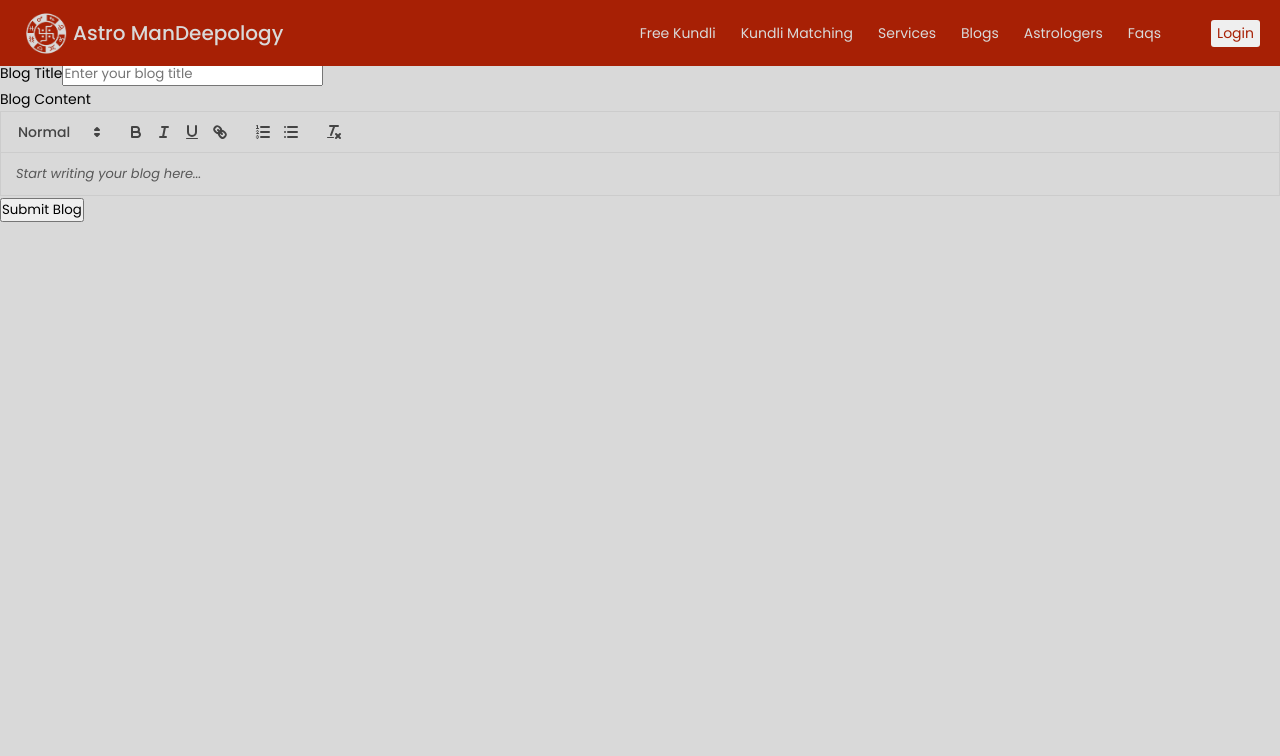
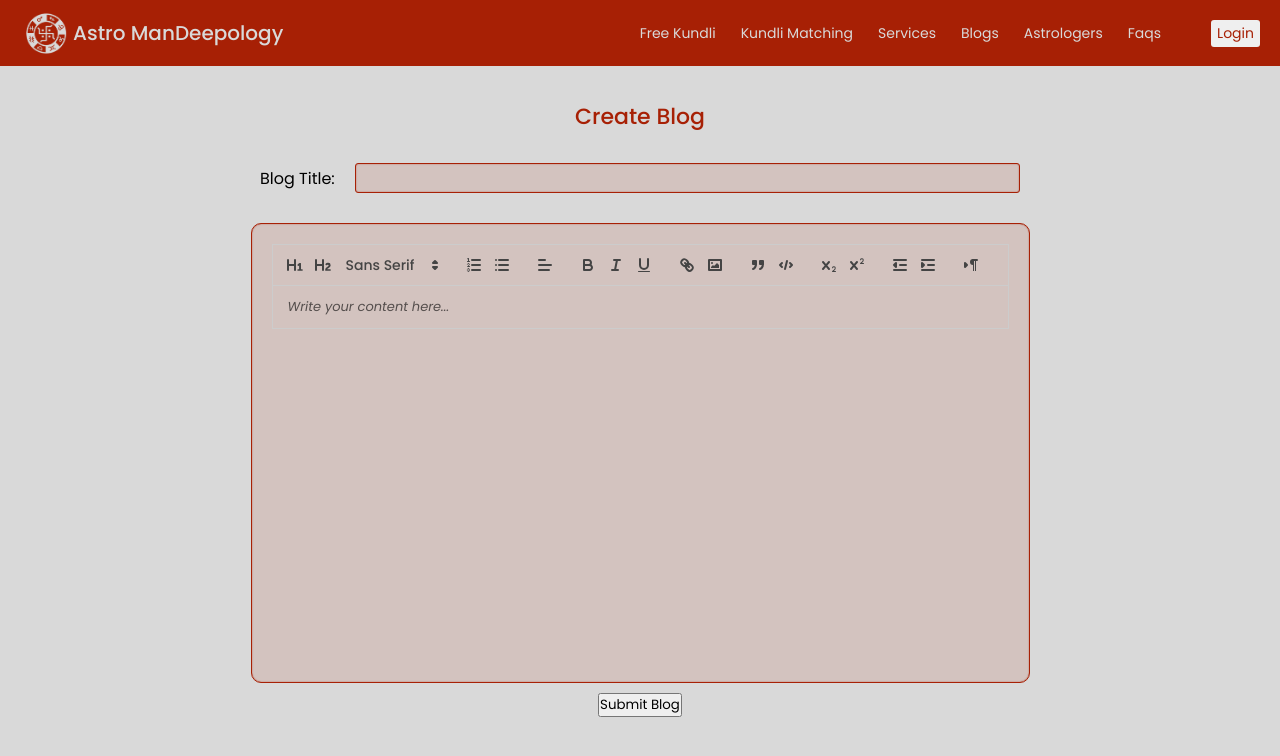
Before and after one commit to deepthi308/frontend-client, a React (Vite) app: page /createBlog in a window 1280 px wide. Shown: the top 756 px of the page. Built offline with nearby package versions, Linux system fonts and the light colour scheme.

Commit message:
create blog component creation

```diff
--- a/package.json
+++ b/package.json
@@ -14,17 +14,22 @@
     "@codaworks/react-glow": "^1.0.6",
     "axios": "^1.8.1",
     "cloudinary": "^2.5.1",
+    "font-awesome": "^4.7.0",
     "framer-motion": "^12.4.7",
+    "froala-editor": "^4.5.0",
     "motion": "^12.4.7",
     "multer": "^1.4.5-lts.1",
+    "quill": "^2.0.3",
     "react": "^18.3.1",
     "react-collapse": "^5.1.1",
     "react-dom": "^18.3.1",
+    "react-froala-wysiwyg": "^4.5.0",
     "react-icons": "^5.5.0",
     "react-phone-input-2": "^2.15.1",
     "react-quill": "^2.0.0",
     "react-router-dom": "^7.2.0",
     "react-scroll": "^1.9.3",
+    "react-simple-wysiwyg": "^3.2.0",
     "react-spring": "^9.7.5",
     "react-toastify": "^11.0.5"
   },
--- a/src/components/allPageBlog/allPageBlog.css
+++ b/src/components/allPageBlog/allPageBlog.css
@@ -8,4 +8,17 @@
   font-size: 12px;
 }
 
-/* TESTING */
+@media (min-width: 100px) and (max-width: 500px) {
+  .allBlogs-blog {
+    max-height: fit-content;
+    width: 300px;
+    height: 300px;
+  }
+}
+
+/* @media (min-width: 500px) and (max-width: 1300px) {
+  .allBlogs-blog {
+    max-height: fit-content;
+    width: 350px;
+  }
+} */
--- a/src/components/birthDetailsForm/BirthDetailsForm.jsx
+++ b/src/components/birthDetailsForm/BirthDetailsForm.jsx
@@ -20,6 +20,9 @@ export default function BirthDetailsForm() {
 
   const [base64Image, setBase64Image] = useState("");
   const [avatar, setAvatar] = useState("");
+
+  console.log("Avatar", avatar);
+  console.log("Image", base64Image);
 
   const fileUploadRef = useRef();
 
@@ -70,13 +73,14 @@ export default function BirthDetailsForm() {
     ) {
       toast.error("Please enter all the required fields.");
     } else {
+      if (base64Image) {
         const CLOUD_NAME = "drfzvtxg9";
         const UPLOAD_PRESET = "kyloimtt";
 
         const formData = new FormData();
         formData.append("upload_preset", UPLOAD_PRESET);
         formData.append("file", profilePicture);
-
+        console.log("Profile", profilePicture);
         axios
           .post(
             `https://api.cloudinary.com/v1_1/${CLOUD_NAME}/image/upload`,
@@ -97,9 +101,28 @@ export default function BirthDetailsForm() {
               })
               .then((res) => {
                 const { message } = res.data;
+                console.log(res.data);
                 toast.success(message);
               });
           });
+      } else {
+        axios
+          .post("/astro-mandeep/api/v1/create-user", {
+            name,
+            gender,
+            birthDate,
+            birthTime,
+            location,
+            mobileNumber,
+            bio,
+            profilePicture: avatar,
+          })
+          .then((res) => {
+            const { message } = res.data;
+            console.log(res.data);
+            toast.success(message);
+          });
+      }
     }
   };
 
--- a/src/components/blog/blog.css
+++ b/src/components/blog/blog.css
@@ -92,7 +92,7 @@
 .downloads {
   display: flex;
   align-items: flex-end;
-  font-size: 13px;
+  font-size: 12px;
   gap: 3px;
   cursor: pointer;
 }
--- a/src/pages/allBlogs/allBlogs.css
+++ b/src/pages/allBlogs/allBlogs.css
@@ -12,8 +12,8 @@
 }
 
 .allBlogs-blog {
-  height: 250px;
-  width: 250px;
+  height: 290px;
+  width: 290px;
   border-radius: 10px;
   background-color: rgba(167, 32, 5, 0.12);
   display: flex;
--- a/src/pages/createBlogPage.jsx/CreateBlogPage.jsx
+++ b/src/pages/createBlogPage.jsx/CreateBlogPage.jsx
@@ -1,68 +1,69 @@
+import React, { useState } from "react";
+import ReactQuill from "react-quill"; // React wrapper for Quill
+import "react-quill/dist/quill.snow.css"; // Import styles for the snow theme
 import "./createBlogPage.css";
 
-import { useState } from "react";
-import { Link } from "react-router-dom";
-import ReactQuill from "react-quill";
-import "react-quill/dist/quill.snow.css";
-
-export default function CreateBlogPage() {
+const CreateBlogPage = () => {
   const [title, setTitle] = useState("");
   const [content, setContent] = useState("");
 
-  const handleTitleChange = (event) => {
-    setTitle(event.target.value);
+  const handleTitleChange = (e) => {
+    setTitle(e.target.value);
   };
 
   const handleContentChange = (value) => {
     setContent(value);
   };
 
-  const handleSubmit = (event) => {
-    event.preventDefault();
-    console.log("Blog submitted", { title, content });
+  const handleSubmit = (e) => {
+    e.preventDefault();
+    console.log("Blog Submitted with Title:", title);
+    console.log("Blog Content:", content);
+    // Handle form submission logic here (e.g., send data to the backend)
   };
 
   return (
     <div className="create-blog-page">
-      <div className="navbar">
-        <Link to="/" className="back-to-home">
-          Back to Home
-        </Link>
-      </div>
-
-      <div className="create-blog-form">
-        <h2 className="page-title">Create Your Blog</h2>
-
-        <form onSubmit={handleSubmit} className="blog-form">
-          <div className="form-group">
-            <label htmlFor="title">Blog Title</label>
+      <h1 className="title">Create Blog</h1>
+      <form className="create-blog-form" onSubmit={handleSubmit}>
+        <section className="create-blog-form-group">
+          <label htmlFor="blog-title-input">Blog Title:</label>
           <input
+            id="blog-title-input"
             type="text"
-              id="title"
-              className="title-input"
             value={title}
             onChange={handleTitleChange}
-              placeholder="Enter your blog title"
-              required
+            className="title-input"
+          />
+        </section>
+
+        <div className="editor-container">
+          <ReactQuill
+            value={content}
+            onChange={handleContentChange}
+            modules={{
+              toolbar: [
+                [{ header: "1" }, { header: "2" }, { font: [] }],
+                [{ list: "ordered" }, { list: "bullet" }],
+                [{ align: [] }],
+                ["bold", "italic", "underline"],
+                ["link", "image"],
+                ["blockquote", "code-block"],
+                [{ script: "sub" }, { script: "super" }],
+                [{ indent: "-1" }, { indent: "+1" }],
+                [{ direction: "rtl" }],
+              ],
+            }}
+            placeholder="Write your content here..."
           />
         </div>
 
-          <div className="form-group">
-            <label htmlFor="content">Blog Content</label>
-            <ReactQuill
-              value={content}
-              onChange={handleContentChange}
-              className="quill-editor"
-              theme="snow"
-              placeholder="Start writing your blog here..."
-            />
-          </div>
-
-          <button type="submit" className="submit-button">
+        <button type="submit" className="submit-btn">
           Submit Blog
         </button>
       </form>
     </div>
-    </div>
   );
-}
+};
+
+export default CreateBlogPage;
--- a/src/pages/createBlogPage.jsx/createBlogPage.css
+++ b/src/pages/createBlogPage.jsx/createBlogPage.css
@@ -0,0 +1,57 @@
+.create-blog-page {
+  margin-top: 70px;
+  display: flex;
+  flex-direction: column;
+  gap: 10px;
+  padding: 20px;
+}
+
+.create-blog-page .title {
+  text-align: center;
+}
+
+.create-blog-form-group {
+  display: flex;
+  align-items: center;
+  gap: 20px;
+  width: 100%;
+  max-width: 90%;
+  max-width: 800px;
+  padding: 20px;
+}
+
+/* .create-blog-form-group label { */
+/* flex: 0.5; */
+/* } */
+
+.create-blog-form-group input {
+  flex: 1;
+  border: none;
+  outline: none;
+  height: 30px;
+  width: 100%;
+  background-color: rgba(167, 32, 5, 0.12);
+  box-shadow: inset 0px 0px 1.2px #a72005;
+  border: 1.2px solid #a72005;
+  border-radius: 3px;
+}
+
+.create-blog-form {
+  display: flex;
+  flex-direction: column;
+  align-items: center;
+  gap: 10px;
+  /* background-color: red; */
+}
+
+.editor-container {
+  background-color: rgba(167, 32, 5, 0.12);
+  box-shadow: inset 0px 0px 1.2px #a72005;
+  border: 1.2px solid #a72005;
+  min-height: 460px;
+  max-width: 90%;
+  max-width: 800px;
+  padding: 20px;
+  border-radius: 10px;
+  align-self: center;
+}
```
Also changed, not shown: public/images/cursor.png (added), 1 other file (tests, documents, lock files or other folders). Lines whose indentation alone changed are shown as unchanged.
